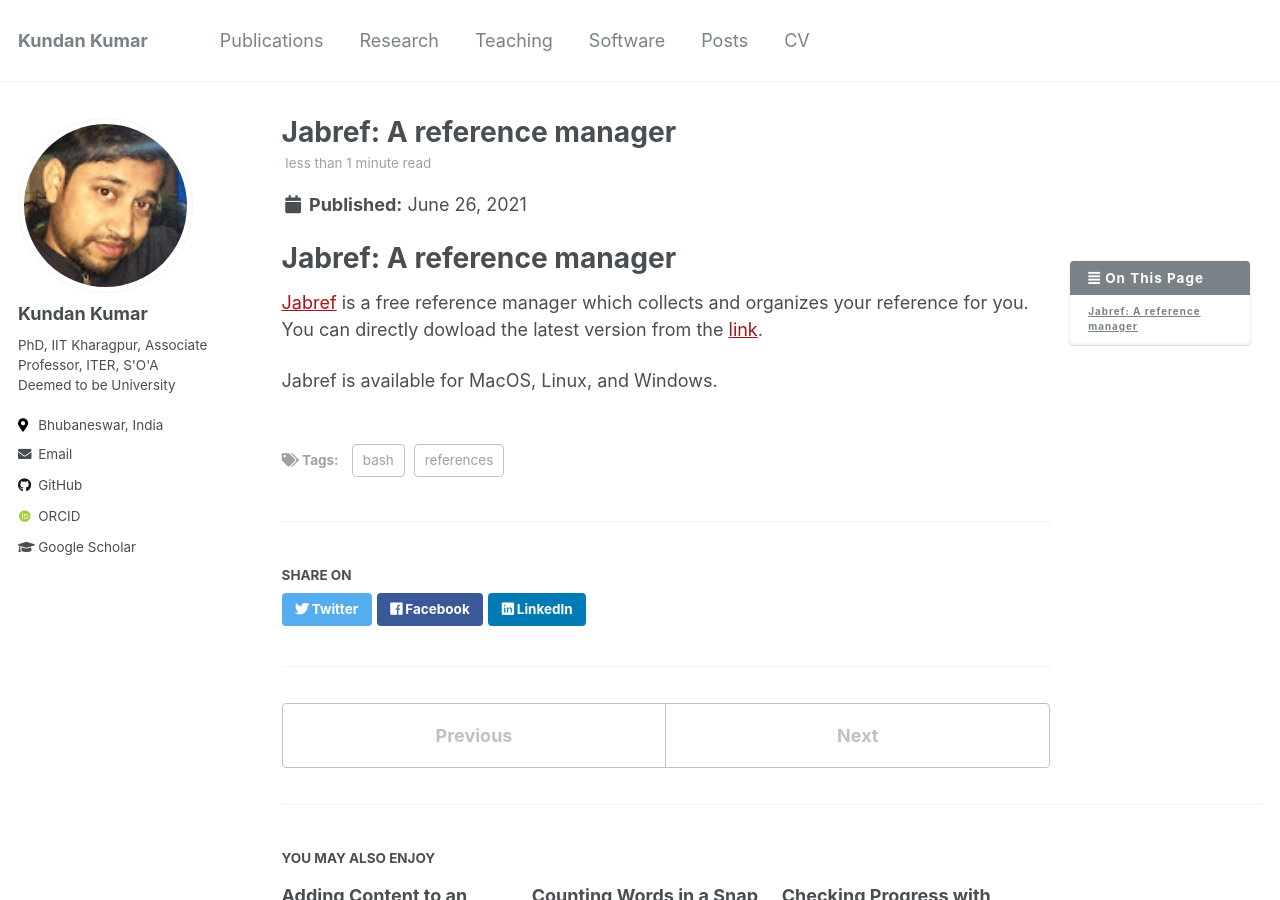
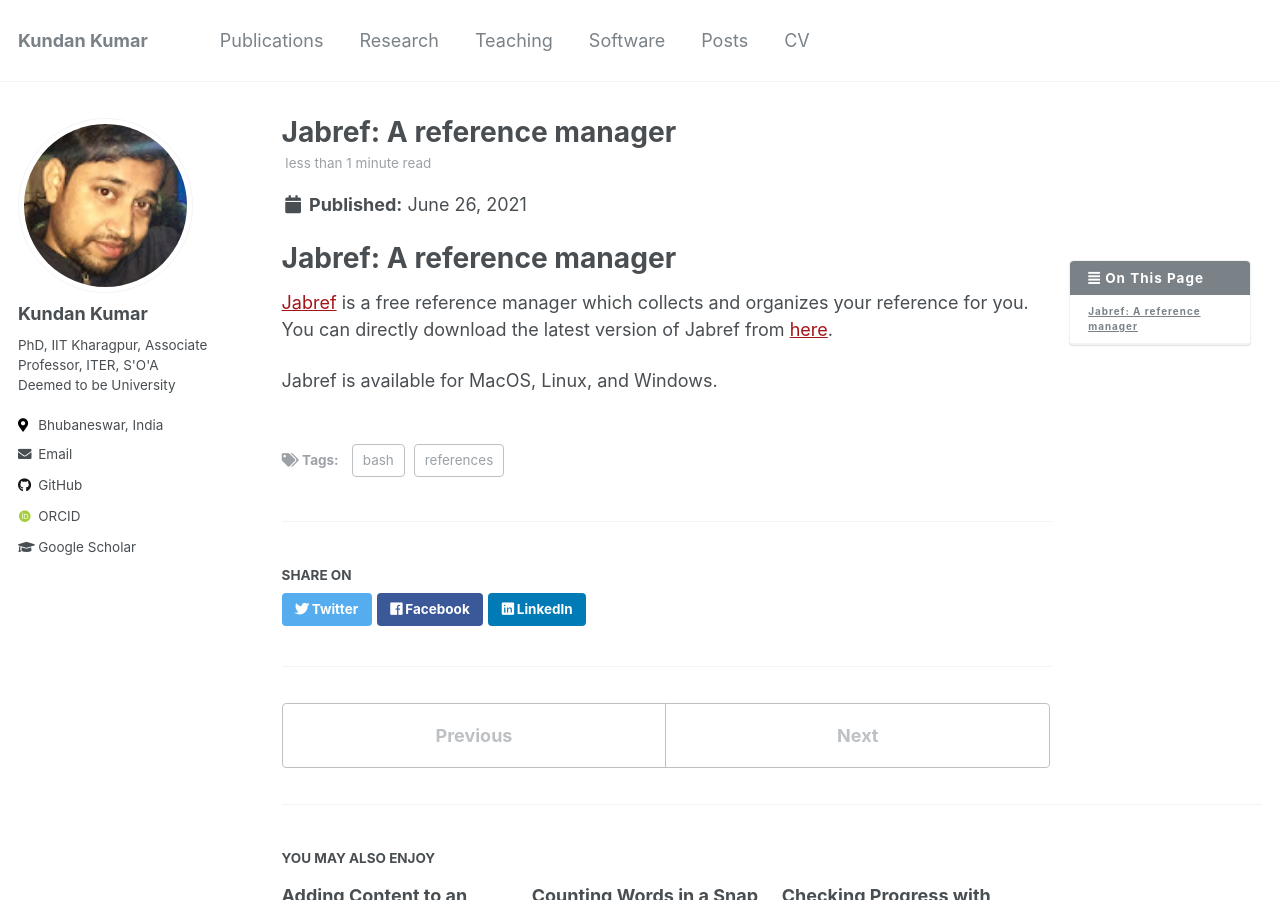
Before and after one commit to erkundanec/erkundanec.github.io, a Jekyll site: the page built from _posts/2021-06-26-intro-to-jabref.md, in a window 1280 px wide and 900 px high. Built offline with Jekyll 4.4.1, drawn with Linux system fonts in a browser that asks for light colours; some web fonts are replaced.

Commit message:
Update 2021-06-26-intro-to-jabref.md

```diff
--- a/_posts/2021-06-26-intro-to-jabref.md
+++ b/_posts/2021-06-26-intro-to-jabref.md
@@ -10,6 +10,6 @@
 ---
 
 # Jabref: A reference manager
-[Jabref](https://www.jabref.org/) is a free reference manager which collects and organizes your reference for you. You can directly dowload the latest version from the [link](https://www.jabref.org/#download).
+[Jabref](https://www.jabref.org/) is a free reference manager which collects and organizes your reference for you. You can directly download the latest version of Jabref from [here](https://www.jabref.org/#download).
 
 Jabref is available for MacOS, Linux, and Windows.
```
